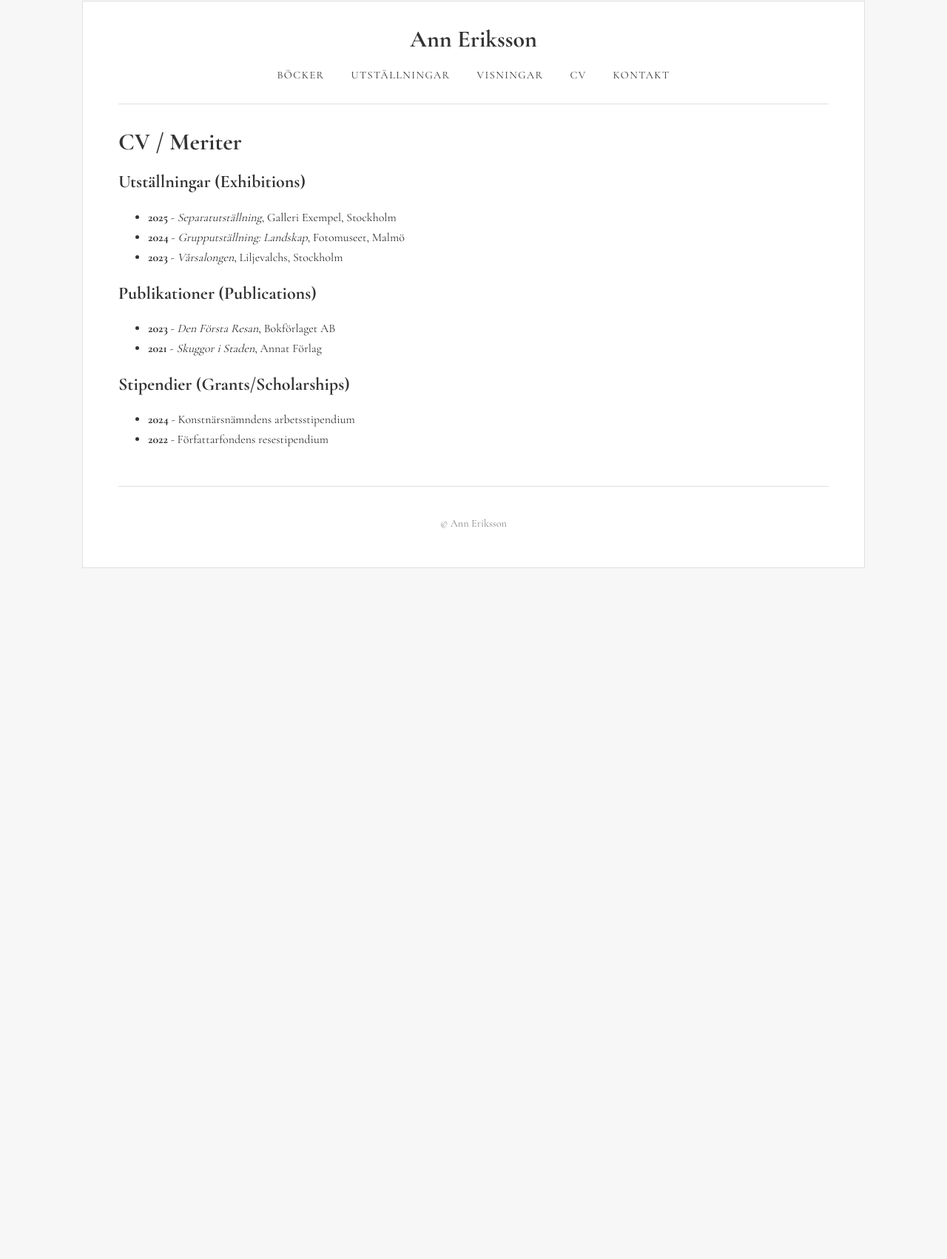
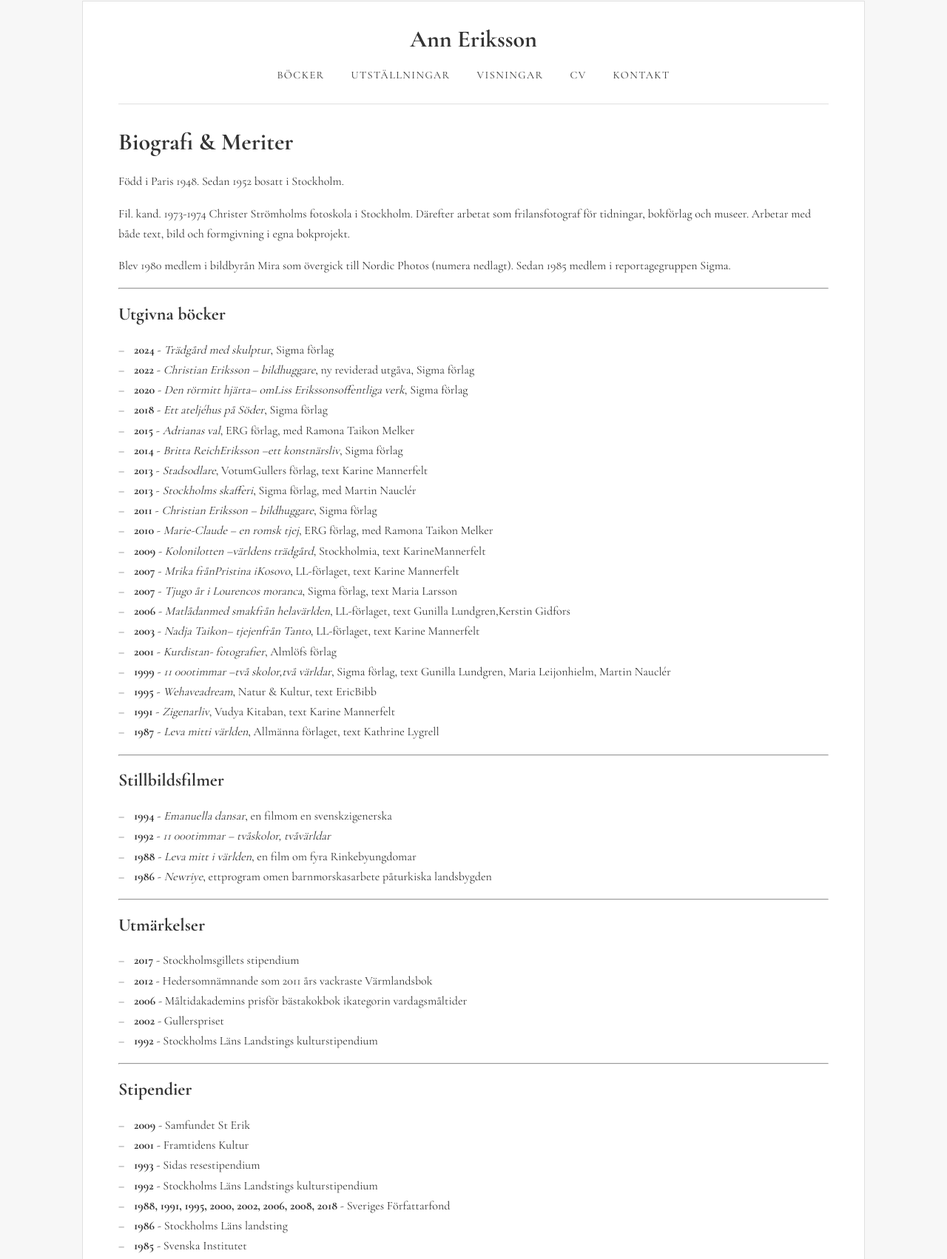
Before and after one commit to seallard/ann-portfolio, an Eleventy site: page src/pages/cv.md in a window 1280 px wide. Shown: the part 31-1733 px from the top of the page at 74% size. Before the commit the page ends 831 px from the top, so only its background shows below. Built offline with nearby package versions, Linux system fonts and the light colour scheme; Eleventy itself is replaced by a stand-in of ours; files that its build step writes are made by us from their sources.

Commit message:
Fix CV and contact info

```diff
--- a/src/pages/cv.md
+++ b/src/pages/cv.md
@@ -4,20 +4,68 @@ title: Ann Eriksson - CV
 permalink: /cv/index.html
 ---
 
-# CV / Meriter
+# Biografi & Meriter
 
-## Utställningar (Exhibitions)
+Född i Paris 1948. Sedan 1952 bosatt i Stockholm.
 
-- **2025** - *Separatutställning*, Galleri Exempel, Stockholm
-- **2024** - *Grupputställning: Landskap*, Fotomuseet, Malmö
-- **2023** - *Vårsalongen*, Liljevalchs, Stockholm
+Fil. kand. 1973-1974 Christer Strömholms fotoskola i Stockholm. Därefter arbetat som frilansfotograf för tidningar, bokförlag och museer. Arbetar med både text, bild och formgivning i egna bokprojekt.
 
-## Publikationer (Publications)
+Blev 1980 medlem i bildbyrån Mira som övergick till Nordic Photos (numera nedlagt). Sedan 1985 medlem i reportagegruppen Sigma.
 
-- **2023** - *Den Första Resan*, Bokförlaget AB
-- **2021** - *Skuggor i Staden*, Annat Förlag
+---
 
-## Stipendier (Grants/Scholarships)
+## Utgivna böcker
 
-- **2024** - Konstnärsnämndens arbetsstipendium
-- **2022** - Författarfondens resestipendium
+- **2024** - *Trädgård med skulptur*, Sigma förlag
+- **2022** - *Christian Eriksson – bildhuggare*, ny reviderad utgåva, Sigma förlag
+- **2020** - *Den rörmitt hjärta– omLiss Erikssonsoffentliga verk*, Sigma förlag
+- **2018** - *Ett ateljéhus på Söder*, Sigma förlag
+- **2015** - *Adrianas val*, ERG förlag, med Ramona Taikon Melker
+- **2014** - *Britta ReichEriksson –ett konstnärsliv*, Sigma förlag
+- **2013** - *Stadsodlare*, VotumGullers förlag, text Karine Mannerfelt
+- **2013** - *Stockholms skafferi*, Sigma förlag, med Martin Nauclér
+- **2011** - *Christian Eriksson – bildhuggare*, Sigma förlag
+- **2010** - *Marie-Claude – en romsk tjej*, ERG förlag, med Ramona Taikon Melker
+- **2009** - *Kolonilotten –världens trädgård*, Stockholmia, text KarineMannerfelt
+- **2007** - *Mrika frånPristina iKosovo*, LL-förlaget, text Karine Mannerfelt
+- **2007** - *Tjugo år i Lourencos moranca*, Sigma förlag, text Maria Larsson
+- **2006** - *Matlådanmed smakfrån helavärlden*, LL-förlaget, text Gunilla Lundgren,Kerstin Gidfors
+- **2003** - *Nadja Taikon– tjejenfrån Tanto*, LL-förlaget, text Karine Mannerfelt
+- **2001** - *Kurdistan- fotografier*, Almlöfs förlag
+- **1999** - *11 000timmar –två skolor,två världar*, Sigma förlag, text Gunilla Lundgren, Maria Leijonhielm, Martin Nauclér
+- **1995** - *Wehaveadream*, Natur & Kultur, text EricBibb
+- **1991** - *Zigenarliv*, Vudya Kitaban, text Karine Mannerfelt
+- **1987** - *Leva mitti världen*, Allmänna förlaget, text Kathrine Lygrell
+
+---
+
+## Stillbildsfilmer
+
+- **1994** - *Emanuella dansar*, en filmom en svenskzigenerska
+- **1992** - *11 000timmar – tvåskolor, tvåvärldar*
+- **1988** - *Leva mitt i världen*, en film om fyra Rinkebyungdomar
+- **1986** - *Newriye*, ettprogram omen barnmorskasarbete påturkiska landsbygden
+
+---
+
+## Utmärkelser
+
+- **2017** - Stockholmsgillets stipendium
+- **2012** - Hedersomnämnande som 2011 års vackraste Värmlandsbok
+- **2006** - Måltidakademins prisför bästakokbok ikategorin vardagsmåltider
+- **2002** - Gullerspriset
+- **1992** - Stockholms Läns Landstings kulturstipendium
+
+---
+
+## Stipendier
+
+- **2009** - Samfundet St Erik
+- **2001** - Framtidens Kultur
+- **1993** - Sidas resestipendium
+- **1992** - Stockholms Läns Landstings kulturstipendium
+- **1988, 1991, 1995, 2000, 2002, 2006, 2008, 2018** - Sveriges Författarfond
+- **1986** - Stockholms Läns landsting
+- **1985** - Svenska Institutet
+- **1981** - Sidas U-landsstipendium
+- **1977, 1979, 1983, 1985, 1989, 1990** - Sveriges Bildkonstnärsfond
--- a/src/style.css
+++ b/src/style.css
@@ -176,3 +176,27 @@ footer {
   color: #888;
   font-size: 0.9rem;
 }
+
+
+/* =================================================================== */
+/* 7. Custom List Styling                                              */
+/* =================================================================== */
+
+main ul {
+  /* Remove the default browser bullet and padding */
+  list-style: none;
+  padding-left: 0;
+}
+
+main ul li::before {
+  /* Add a dash as the new "bullet". We use an en-dash (–)
+    as it's typographically cleaner than a hyphen (-).
+  */
+  content: "–";
+
+  /* Add some space between the dash and the list item's text */
+  margin-right: 0.8em;
+
+  /* Optional: Make the dash a little less prominent than the text */
+  color: #666;
+}
```
Also changed, not shown: src/pages/contact.md (+19 -5 lines).
